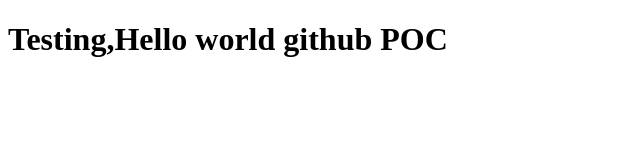
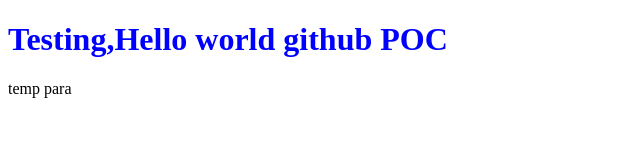
Before and after one commit to SHRISHASHANK2/Github-temp, a plain HTML site: page index.html in a window 1280 px wide. Shown: the whole page, without its empty margins (0-640 px from the left). Drawn offline with Linux system fonts and the light colour scheme.

Commit message:
css file added

```diff
--- /dev/null
+++ b/index.css
@@ -0,0 +1,3 @@
+h1{
+    color: blue;
+}
--- a/index.html
+++ b/index.html
@@ -5,8 +5,10 @@
     <meta http-equiv="X-UA-Compatible" content="IE=edge">
     <meta name="viewport" content="width=device-width, initial-scale=1.0">
     <title>Github</title>
+    <link rel="stylesheet" href="./index.css">
 </head>
 <body>
     <h1>Testing,Hello world github POC</h1>
+    <p>temp para</p>
 </body>
 </html>
```
